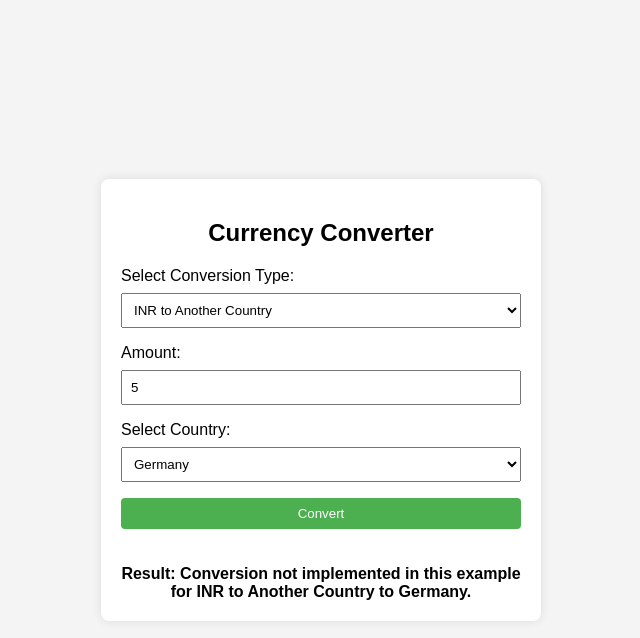
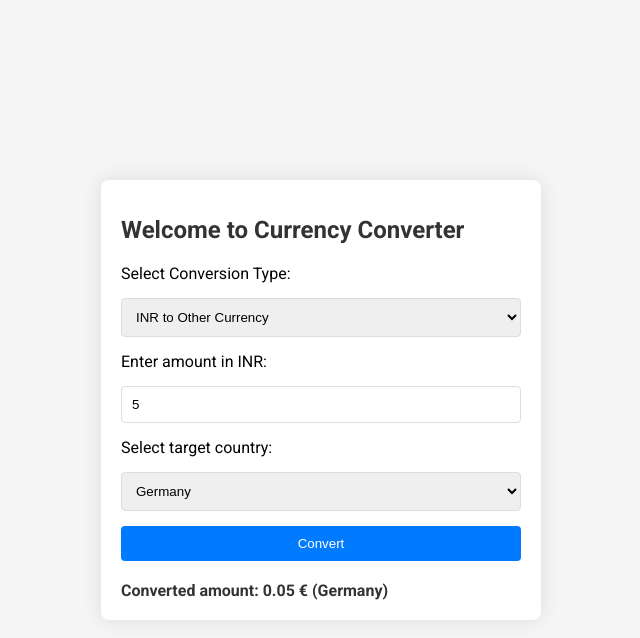
Before and after one commit to DarshanAnand007/currency_converter, a plain HTML site: page index.html in a window 1280 px wide. Both pictures are taken after typing "5" into the empty fields and a click on the button "Convert". Shown: the whole page, without its empty margins (319-959 px from the left). Drawn offline with Linux system fonts and the light colour scheme.

Commit message:
Update index.html

```diff
--- a/index.html
+++ b/index.html
@@ -2,27 +2,27 @@
 <html lang="en">
 <head>
     <meta charset="UTF-8">
+    <meta http-equiv="X-UA-Compatible" content="IE=edge">
     <meta name="viewport" content="width=device-width, initial-scale=1.0">
     <title>Currency Converter</title>
+    <link rel="stylesheet" href="https://fonts.googleapis.com/css2?family=Roboto:wght@400;700&display=swap">
     <style>
         body {
-            font-family: 'Arial', sans-serif;
-            background-color: #f4f4f4;
+            font-family: 'Roboto', sans-serif;
+            display: flex;
+            align-items: center;
+            justify-content: center;
+            height: 100vh;
             margin: 0;
-            padding: 0;
-            display: flex;
-            justify-content: center;
-            align-items: center;
-            height: 100vh;
+            background-color: #f5f5f5;
         }
 
-        .container {
+        #converter {
             background-color: #fff;
             padding: 20px;
             border-radius: 8px;
-            box-shadow: 0 0 10px rgba(0, 0, 0, 0.1);
-            text-align: center;
-            animation: fadeIn 0.5s ease-in-out;
+            box-shadow: 0 0 20px rgba(0, 0, 0, 0.1);
+            animation: fadeIn 0.5s ease-out;
             max-width: 400px;
             width: 100%;
         }
@@ -30,92 +30,195 @@
         @keyframes fadeIn {
             from {
                 opacity: 0;
+                transform: translateY(-20px);
             }
             to {
                 opacity: 1;
+                transform: translateY(0);
             }
         }
 
-        label {
-            display: block;
-            margin-bottom: 8px;
-            text-align: left;
+        h1 {
+            font-size: 24px;
+            margin-bottom: 20px;
+            color: #333;
         }
 
-        input, select, button {
-            margin-bottom: 16px;
-            padding: 8px;
+        label, select, input, button {
+            margin-bottom: 15px;
+            display: block;
             width: 100%;
+        }
+
+        select, input {
+            padding: 10px;
+            border: 1px solid #ddd;
+            border-radius: 4px;
             box-sizing: border-box;
         }
 
         button {
-            background-color: #4caf50;
+            background-color: #007bff;
             color: #fff;
+            padding: 10px;
             border: none;
             border-radius: 4px;
             cursor: pointer;
-            transition: background-color 0.3s, box-shadow 0.3s;
         }
 
         button:hover {
-            background-color: #45a049;
-            box-shadow: 0 0 15px rgba(0, 0, 0, 0.2);
+            background-color: #0056b3;
         }
 
-        .result {
+        #result {
             margin-top: 20px;
             font-weight: bold;
+            color: #333;
+            font-size: 16px;
+        }
+
+        #result.error {
+            color: red;
         }
     </style>
 </head>
 <body>
+    <div id="converter">
+        <h1>Welcome to Currency Converter</h1>
 
-<div class="container">
-    <h2>Currency Converter</h2>
         <label for="conversionType">Select Conversion Type:</label>
         <select id="conversionType">
-        <option value="INR to Another Country">INR to Another Country</option>
-        <option value="Another Country to INR">Another Country to INR</option>
+            <option value="INRtoOther">INR to Other Currency</option>
+            <option value="OtherToINR">Other Currency to INR</option>
         </select>
 
-    <label for="amount">Amount:</label>
-    <input type="number" id="amount" placeholder="Enter amount" min="0">
+        <div id="INRtoOther">
+            <label for="amountINR">Enter amount in INR:</label>
+            <input type="number" id="amountINR" placeholder="Amount in INR">
 
-    <label for="countryName">Select Country:</label>
-    <select id="countryName">
+            <label for="targetCountry">Select target country:</label>
+            <select id="targetCountry">
                 <option value="Germany">Germany</option>
-        <option value="United Kingdom">United Kingdom</option>
-        <option value="United States">United States</option>
+                <option value="UnitedKingdom">United Kingdom</option>
+                <option value="UnitedStates">United States</option>
                 <option value="Australia">Australia</option>
                 <option value="Canada">Canada</option>
-        <option value="Japan">Japan</option>
-        <option value="India">India</option>
-        <option value="France">France</option>
-        <option value="Italy">Italy</option>
-        <option value="Brazil">Brazil</option>
-        <option value="China">China</option>
-        <option value="South Africa">South Africa</option>
-        <option value="South Korea">South Korea</option>
             </select>
+        </div>
 
-    <button onclick="convert()">Convert</button>
+        <div id="OtherToINR" style="display: none;">
+            <label for="amountOther">Enter amount in other currency:</label>
+            <input type="number" id="amountOther" placeholder="Amount in other currency">
 
-    <div class="result" id="result"></div>
+            <label for="sourceCountry">Select source country:</label>
+            <select id="sourceCountry">
+                <option value="Germany">Germany</option>
+                <option value="UnitedKingdom">United Kingdom</option>
+                <option value="UnitedStates">United States</option>
+                <option value="Australia">Australia</option>
+                <option value="Canada">Canada</option>
+            </select>
+        </div>
+
+        <button onclick="convertCurrency()">Convert</button>
+
+        <div id="result"></div>
     </div>
 
     <script>
-    function convert() {
-        var conversionType = document.getElementById("conversionType").value;
-        var amount = document.getElementById("amount").value;
-        var countryName = document.getElementById("countryName").value;
-        var resultLabel = document.getElementById("result");
+        document.getElementById('conversionType').addEventListener('change', function() {
+            var conversionType = this.value;
 
-        // You can make an AJAX request to the Java backend here to perform the conversion
-        // For simplicity, displaying a message
-        resultLabel.innerHTML = "Result: Conversion not implemented in this example for " + conversionType + " to " + countryName + ".";
+            document.getElementById('INRtoOther').style.display = conversionType === 'INRtoOther' ? 'block' : 'none';
+            document.getElementById('OtherToINR').style.display = conversionType === 'OtherToINR' ? 'block' : 'none';
+        });
+
+        async function convertCurrency() {
+            var conversionType = document.getElementById('conversionType').value;
+            var amount;
+
+            if (conversionType === 'INRtoOther') {
+                amount = document.getElementById('amountINR').value;
+                var targetCountry = document.getElementById('targetCountry').value;
+            } else {
+                amount = document.getElementById('amountOther').value;
+                var sourceCountry = document.getElementById('sourceCountry').value;
+            }
+
+            var result = await convertCurrencyBackend(conversionType, amount, targetCountry, sourceCountry);
+
+            if (result.error) {
+                document.getElementById('result').classList.add('error');
+                document.getElementById('result').innerText = result.error;
+            } else {
+                document.getElementById('result').classList.remove('error');
+                document.getElementById('result').innerHTML = result.result;
+            }
+        }
+
+        async function convertCurrencyBackend(conversionType, amount, targetCountry, sourceCountry) {
+            // For simplicity, let's simulate a server response
+            return new Promise(resolve => {
+                setTimeout(() => {
+                    if (isNaN(amount) || amount <= 0) {
+                        resolve({ error: 'Invalid amount entered.' });
+                    } else {
+                        var convertedAmount = 0;
+                        var targetCurrency = '';
+                        var sourceCurrency = '';
+                        var targetCurrencySymbol = '';
+                        var sourceCurrencySymbol = '';
+
+                        // Add your actual conversion logic here using the provided parameters
+
+                        // For now, let's just simulate a conversion
+                        if (conversionType === 'INRtoOther') {
+                            if (targetCountry === 'Germany') {
+                                targetCurrency = 'EUR';
+                                targetCurrencySymbol = '€';
+                            } else if (targetCountry === 'UnitedKingdom') {
+                                targetCurrency = 'GBP';
+                                targetCurrencySymbol = '£';
+                            } else if (targetCountry === 'UnitedStates') {
+                                targetCurrency = 'USD';
+                                targetCurrencySymbol = '$';
+                            } else if (targetCountry === 'Australia') {
+                                targetCurrency = 'AUD';
+                                targetCurrencySymbol = 'A$';
+                            } else if (targetCountry === 'Canada') {
+                                targetCurrency = 'CAD';
+                                targetCurrencySymbol = 'CA$';
+                            }
+
+                            convertedAmount = amount * 0.011;
+                        } else {
+                            if (sourceCountry === 'Germany') {
+                                sourceCurrency = 'EUR';
+                                sourceCurrencySymbol = '€';
+                            } else if (sourceCountry === 'UnitedKingdom') {
+                                sourceCurrency = 'GBP';
+                                sourceCurrencySymbol = '£';
+                            } else if (sourceCountry === 'UnitedStates') {
+                                sourceCurrency = 'USD';
+                                sourceCurrencySymbol = '$';
+                            } else if (sourceCountry === 'Australia') {
+                                sourceCurrency = 'AUD';
+                                sourceCurrencySymbol = 'A$';
+                            } else if (sourceCountry === 'Canada') {
+                                sourceCurrency = 'CAD';
+                                sourceCurrencySymbol = 'CA$';
+                            }
+
+                            convertedAmount = amount / 0.011;
+                        }
+
+                        resolve({
+                            result: `Converted amount: ${convertedAmount.toFixed(2)} ${conversionType === 'INRtoOther' ? targetCurrencySymbol : '₹'} (${conversionType === 'INRtoOther' ? targetCountry : sourceCountry})`,
+                        });
+                    }
+                }, 1000); // Simulating a delay as if making a server request
+            });
         }
     </script>
-
 </body>
 </html>
```
Lines whose indentation alone changed are shown as unchanged.
